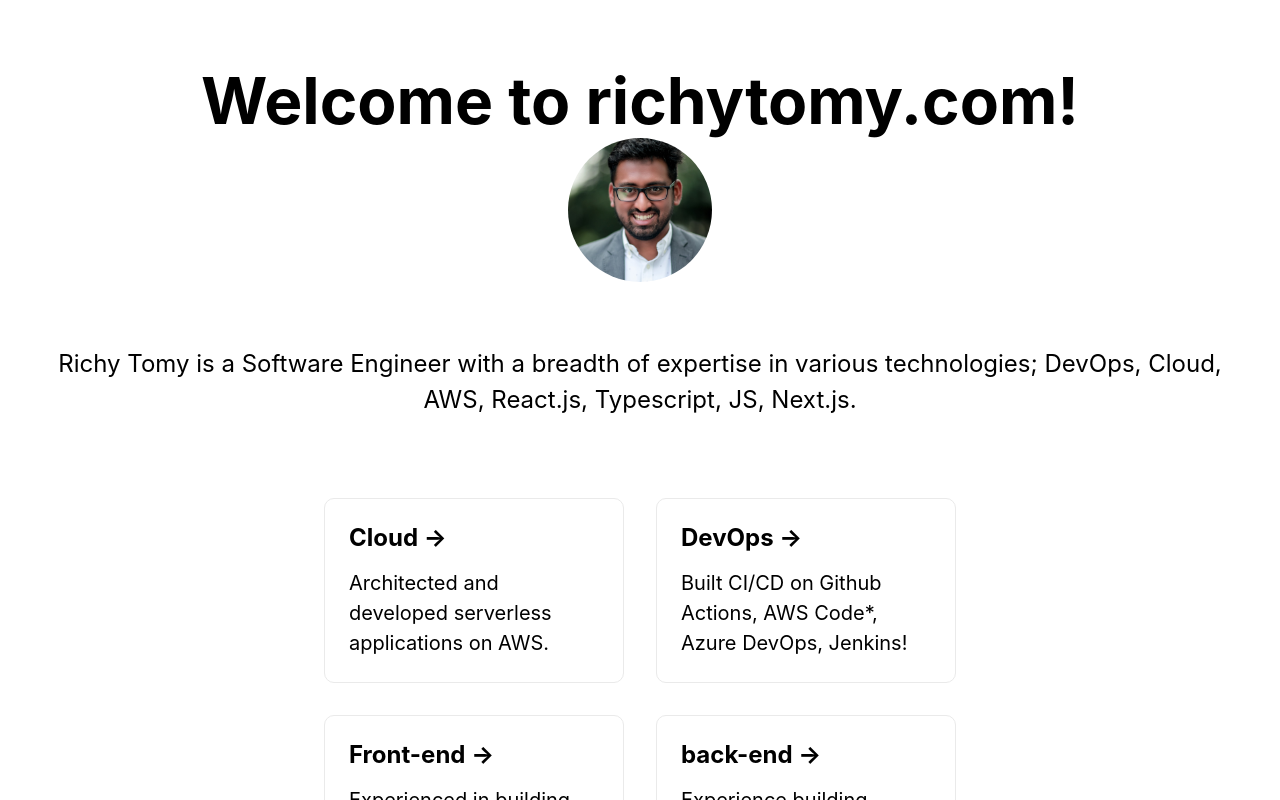
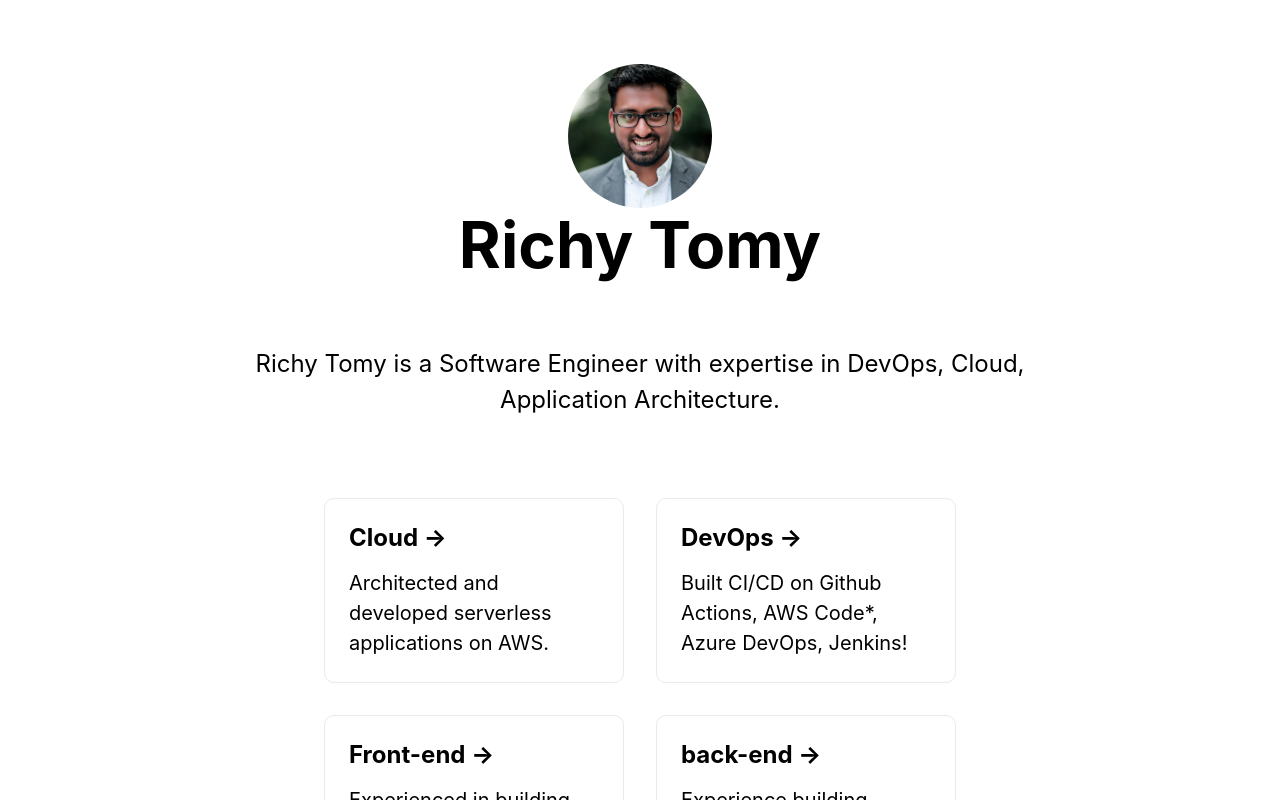
Before and after one commit to richy-tomy-mck/richytomy.com, a Next.js app: page / in a window 1280 px wide. Shown: the top 800 px of the page. Built offline with nearby package versions, Linux system fonts and the light colour scheme.

Commit message:
formatting

```diff
--- a/pages/index.tsx
+++ b/pages/index.tsx
@@ -14,11 +14,7 @@
       </Head>
 
       <main className={styles.main}>
-        <h1 className={styles.title}>
 
-          Welcome to richytomy.com!
-
-        </h1>
         <Image
         src={profilePic}
         alt="Picture of the author"
@@ -27,8 +23,12 @@
         width={144}
       />
 
+<h1 className={styles.title}>
+          Richy Tomy
+        </h1>
+
         <p className={styles.description}>
-          Richy Tomy is a Software Engineer with a breadth of expertise in various technologies; DevOps, Cloud, AWS, React.js, Typescript, JS, Next.js.
+          Richy Tomy is a Software Engineer with expertise in DevOps, Cloud, Application Architecture.
         </p>
 
         <div className={styles.grid}>
--- a/styles/Home.module.css
+++ b/styles/Home.module.css
@@ -54,6 +54,7 @@
   margin: 4rem 0;
   line-height: 1.5;
   font-size: 1.5rem;
+  max-width: 800px;
 }
 
 .code {
```
